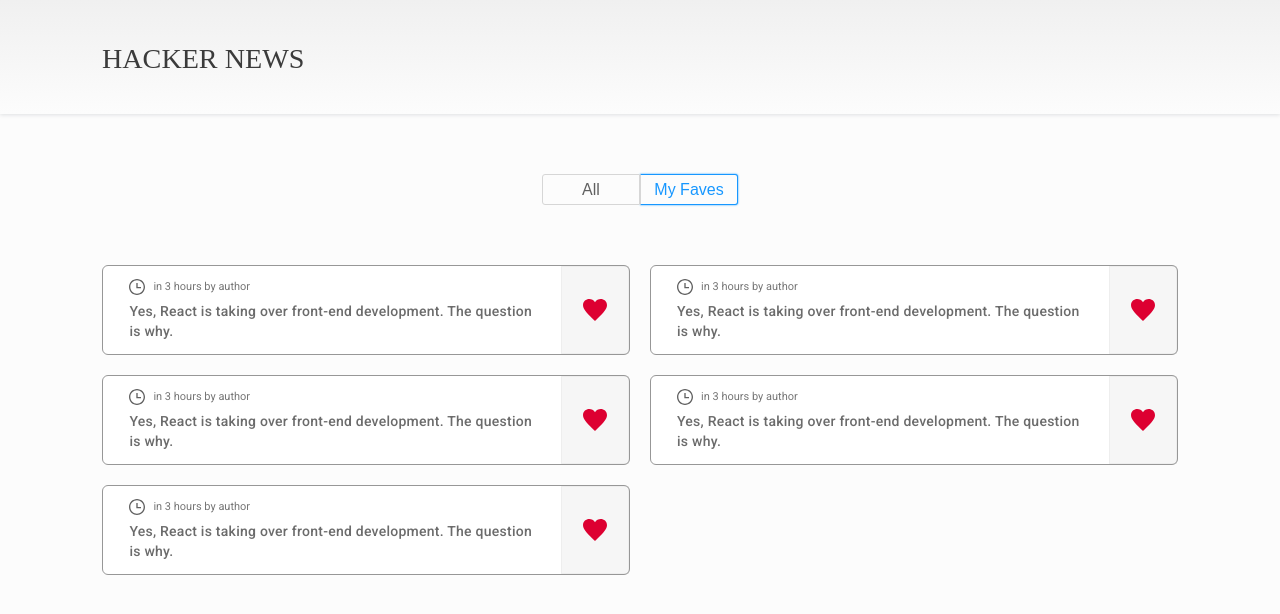
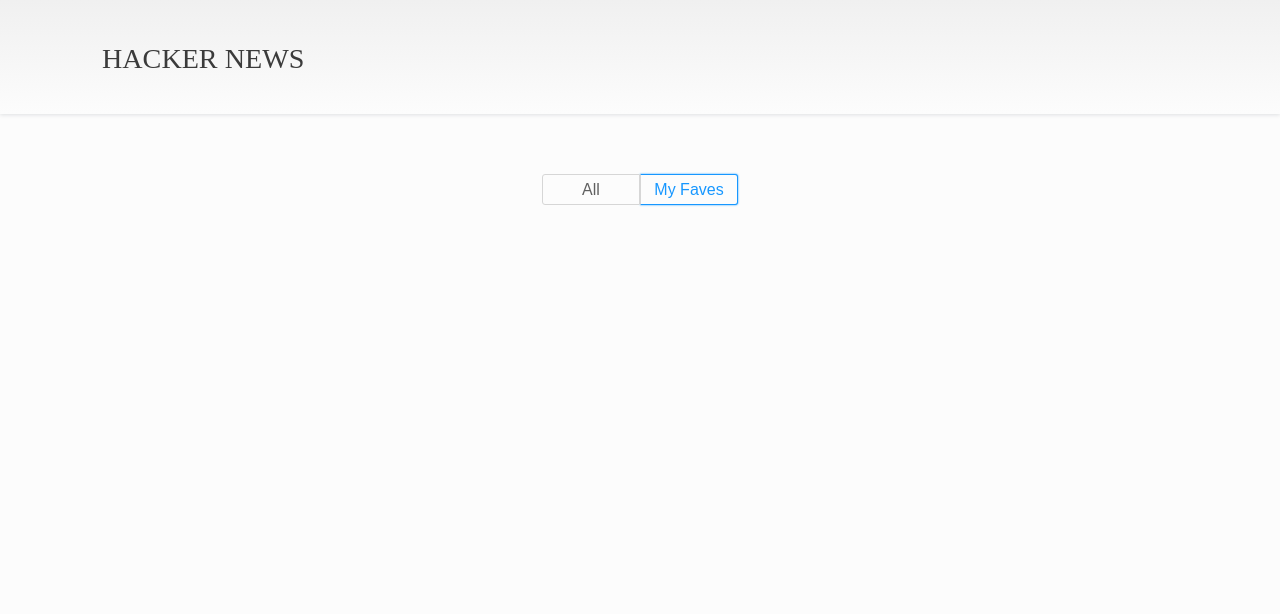
Before and after one commit to facundoPri/hacker-news-frontend-challenge, a Next.js app: page /faves in a window 1280 px wide. Shown: the top 614 px of the page. Built offline with nearby package versions, Linux system fonts and the light colour scheme.

Commit message:
Faves pages

```diff
--- a/src/pages/faves.tsx
+++ b/src/pages/faves.tsx
@@ -2,11 +2,20 @@
 import { Card } from "src/components/Card";
 import { Header } from "src/components/Header";
 import { NavigationSwitch } from "src/components/NavigationSwitch";
+import useLocalStorage from "src/hooks/useLocalStorage";
 
 import styles from "../styles/pageStyles.module.css";
 
 export const Faves = (): JSX.Element => {
   const router = useRouter();
+  const [favNews, setFavNews] = useLocalStorage("favNews", {});
+
+  const handleUnFav = (news) => {
+    const newFavs = { ...favNews };
+    if (newFavs[news.id]) delete newFavs[news.id];
+    setFavNews(newFavs);
+  };
+
   return (
     <div>
       <Header />
@@ -15,56 +24,18 @@
           <NavigationSwitch actualPage={router.asPath} />
         </div>
         <div className={styles.cardsContainer}>
-          <Card
-            id={1}
-            author={"author"}
-            story_title={
-              "Yes, React is taking over front-end development. The question is why."
-            }
-            story_url="http://ycombinator.com"
-            created_at="2021-09-16T18:21:51.000Z"
-            favorited={true}
-          />
-          <Card
-            id={1}
-            author={"author"}
-            story_title={
-              "Yes, React is taking over front-end development. The question is why."
-            }
-            story_url={"http://ycombinator.com"}
-            created_at={"2021-09-16T18:21:51.000Z"}
-            favorited={true}
-          />
-          <Card
-            id={1}
-            author={"author"}
-            story_title={
-              "Yes, React is taking over front-end development. The question is why."
-            }
-            story_url={"http://ycombinator.com"}
-            created_at={"2021-09-16T18:21:51.000Z"}
-            favorited={true}
-          />
-          <Card
-            id={1}
-            author={"author"}
-            story_title={
-              "Yes, React is taking over front-end development. The question is why."
-            }
-            story_url={"http://ycombinator.com"}
-            created_at={"2021-09-16T18:21:51.000Z"}
-            favorited={true}
-          />
-          <Card
-            id={1}
-            author={"author"}
-            story_title={
-              "Yes, React is taking over front-end development. The question is why."
-            }
-            story_url={"http://ycombinator.com"}
-            created_at={"2021-09-16T18:21:51.000Z"}
-            favorited={true}
-          />
+          {Object.values(favNews).map((info, index) => (
+            <Card
+              key={`${index}-${info.id}`}
+              id={info.id}
+              author={info.author}
+              story_title={info.story_title}
+              story_url={info.story_url}
+              created_at={info.created_at}
+              favorited={info.favorited}
+              handleFav={handleUnFav}
+            />
+          ))}
         </div>
       </div>
     </div>
```
